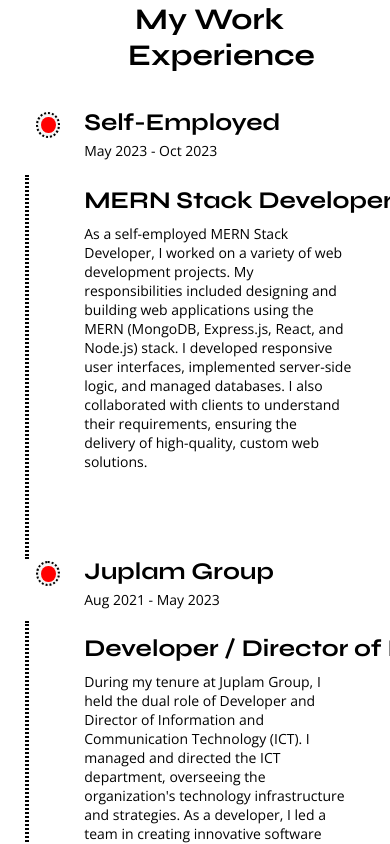
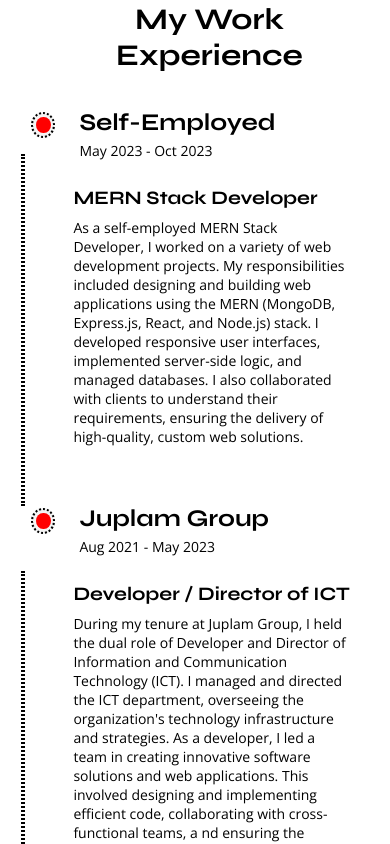
Before and after one commit to Samyung55/portfolio, a React (Vite) app: page / in a window 390 px wide. Shown: the part 2320-3164 px from the top of the page. Built offline with nearby package versions, Linux system fonts and the light colour scheme.

Commit message:
Update work.css

```diff
--- a/src/components/Work/work.css
+++ b/src/components/Work/work.css
@@ -134,6 +134,7 @@
         display: flex;
         flex-direction: column;
         justify-content: center;
+        width: 120%;
     }
 
     .company-1 {
@@ -149,7 +150,7 @@
         margin-bottom: 35px;
         margin-left: -35px;
         margin-top: -15px;
-    width: 50%;
+    width: 80%;
     text-align: center;
     }
 
@@ -169,6 +170,7 @@
         margin-top: 2em;
         margin-bottom: 9px;
         font-family: 'Syne', sans-serif;
+        font-size: 19px;
     }
 
     .years {
@@ -182,6 +184,8 @@
         flex-direction: column;
         width: 100%;
         margin-left: 3em;
+        font-size: 14px;
+        margin-top: 10px;
     }
 
     .position-2 {
@@ -232,11 +236,11 @@
 
     .inter-bar-1 {
         position: relative;
-        height: 24em;
+        height: 22em;
         width: 0.1em;
         align-self: center;
-        margin-left: -25em;
-        margin-top: -23.5em;
+        margin-left: -25.5em;
+        margin-top: -23.2em;
         border: 2px black dotted;
         border-width: 2px;
         margin-bottom: -2px;
@@ -247,8 +251,8 @@
         height: 24em;
         width: 0.1em;
         align-self: center;
-        margin-left: -25em;
-        margin-top: -26em;
+        margin-left: -25.5em;
+        margin-top: -24.3em;
         border: 2px black dotted;
         border-width: 2px;
         margin-bottom: -2px;
```
